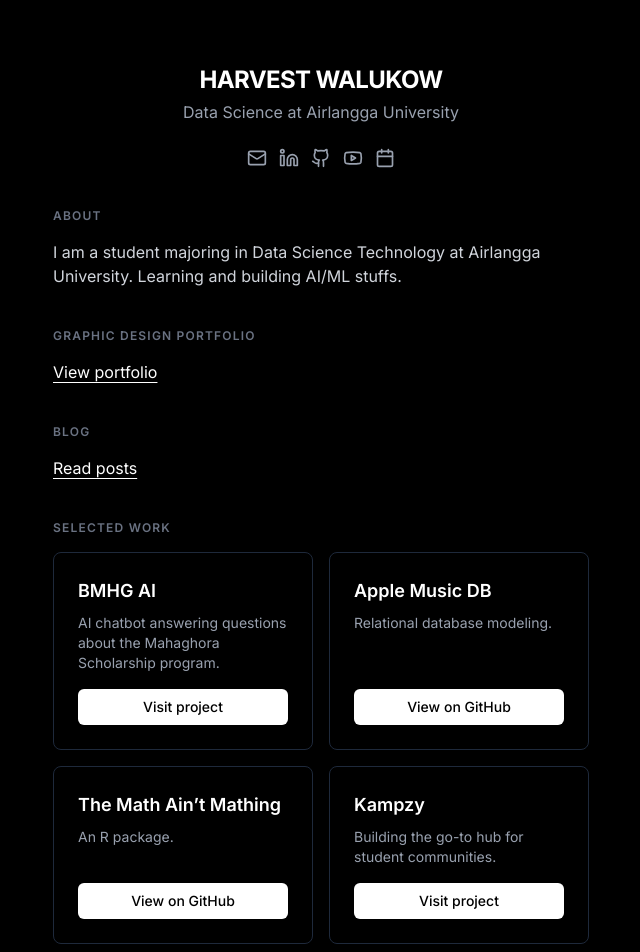
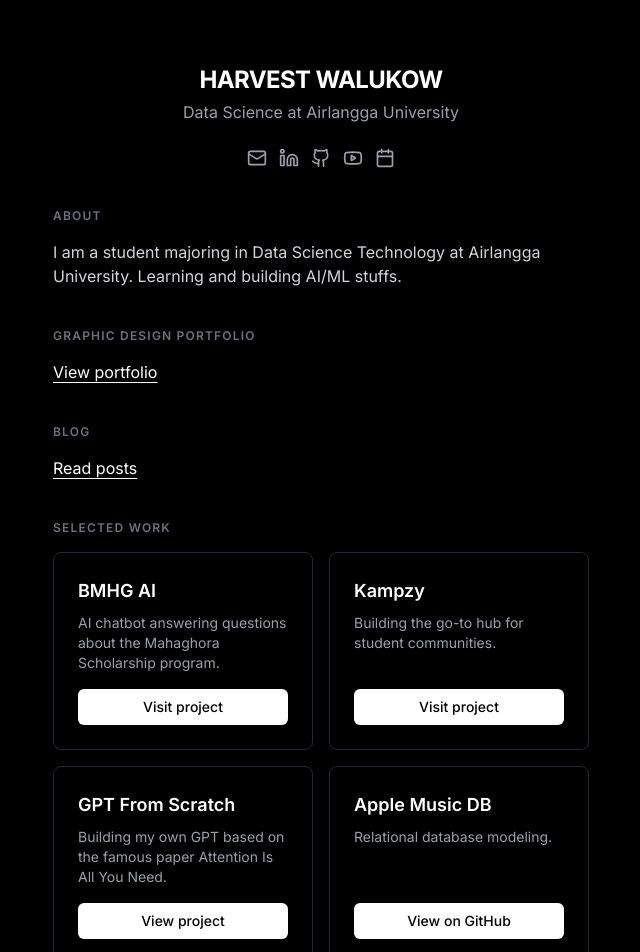
Before and after one commit to harvestwalukow/harvestwalukow.github.io, a Next.js app: page / in a window 1280 px wide. Shown: the top 952 px of the page, without its empty margins (319-959 px from the left). Built offline with nearby package versions, Linux system fonts and the light colour scheme.

Commit message:
feat: add gpt and reordered

```diff
--- a/app/layout.tsx
+++ b/app/layout.tsx
@@ -7,6 +7,9 @@ const inter = Inter({ subsets: ["latin"] });
 export const metadata: Metadata = {
   title: "HARVEST WALUKOW",
   description: "Personal portfolio of Harvest Walukow.",
+  icons: {
+    icon: "/favicon.svg",
+  },
 };
 
 export default function RootLayout({
--- a/app/page.tsx
+++ b/app/page.tsx
@@ -127,6 +127,39 @@ export default function Home() {
           </div>
 
           <div className="border border-gray-800 rounded-lg p-6 hover:border-gray-700 transition-colors flex flex-col">
+            <h3 className="text-lg font-semibold text-white">Kampzy</h3>
+            <p className="text-gray-400 text-sm mt-2 flex-grow">
+              Building the go-to hub for student communities.
+            </p>
+            <a
+              href="https://kampzy.com"
+              target="_blank"
+              rel="noopener"
+              className="inline-block mt-4 px-4 py-2 bg-white text-black rounded-md hover:bg-gray-200 transition-colors text-sm font-medium text-center"
+            >
+              Visit project
+            </a>
+          </div>
+
+          <div className="border border-gray-800 rounded-lg p-6 hover:border-gray-700 transition-colors flex flex-col">
+            <h3 className="text-lg font-semibold text-white">
+              GPT From Scratch
+            </h3>
+            <p className="text-gray-400 text-sm mt-2 flex-grow">
+              Building my own GPT based on the famous paper Attention Is All You
+              Need.
+            </p>
+            <a
+              href="https://harvestwalukow.github.io/gpt/"
+              target="_blank"
+              rel="noopener"
+              className="inline-block mt-4 px-4 py-2 bg-white text-black rounded-md hover:bg-gray-200 transition-colors text-sm font-medium text-center"
+            >
+              View project
+            </a>
+          </div>
+
+          <div className="border border-gray-800 rounded-lg p-6 hover:border-gray-700 transition-colors flex flex-col">
             <h3 className="text-lg font-semibold text-white">Apple Music DB</h3>
             <p className="text-gray-400 text-sm mt-2 flex-grow">
               Relational database modeling.
@@ -157,21 +190,6 @@ export default function Home() {
               View on GitHub
             </a>
           </div>
-
-          <div className="border border-gray-800 rounded-lg p-6 hover:border-gray-700 transition-colors flex flex-col">
-            <h3 className="text-lg font-semibold text-white">Kampzy</h3>
-            <p className="text-gray-400 text-sm mt-2 flex-grow">
-              Building the go-to hub for student communities.
-            </p>
-            <a
-              href="https://kampzy.com"
-              target="_blank"
-              rel="noopener"
-              className="inline-block mt-4 px-4 py-2 bg-white text-black rounded-md hover:bg-gray-200 transition-colors text-sm font-medium text-center"
-            >
-              Visit project
-            </a>
-          </div>
         </div>
       </section>
     </div>
```
Also changed, not shown: public/favicon.svg (added).
